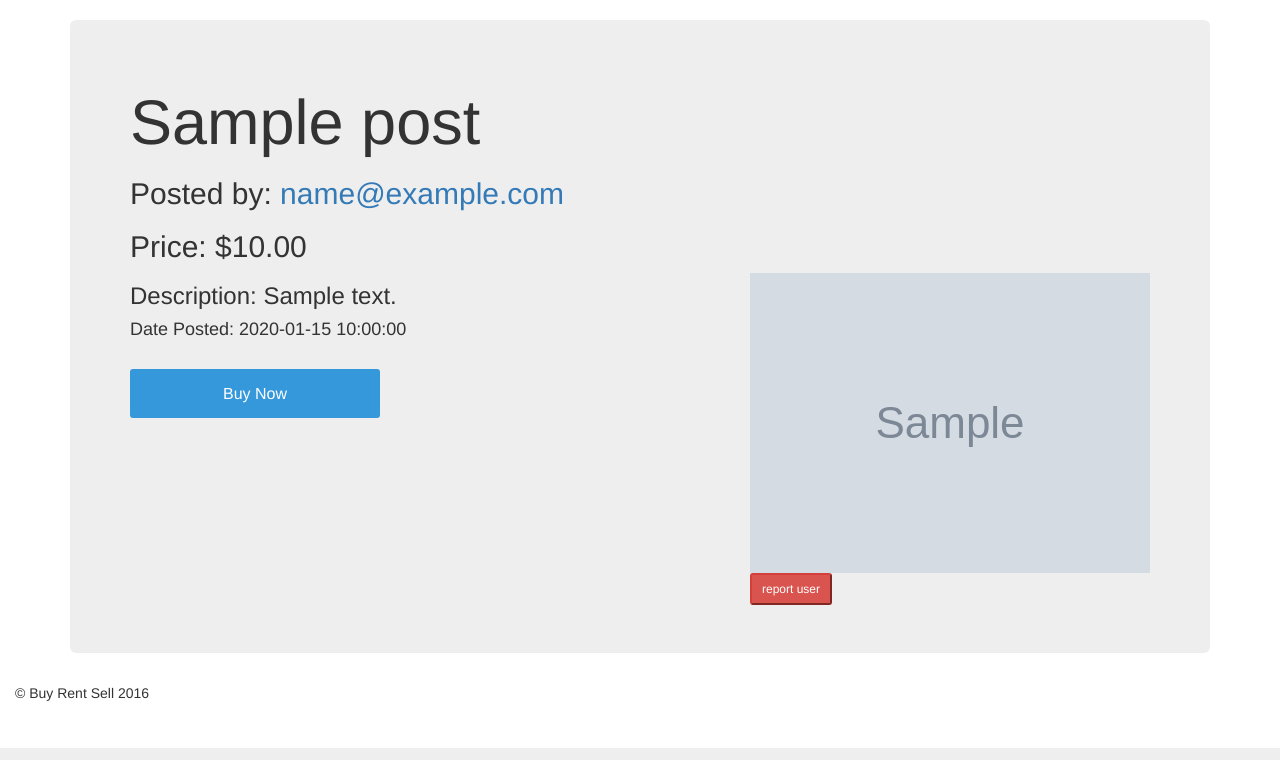
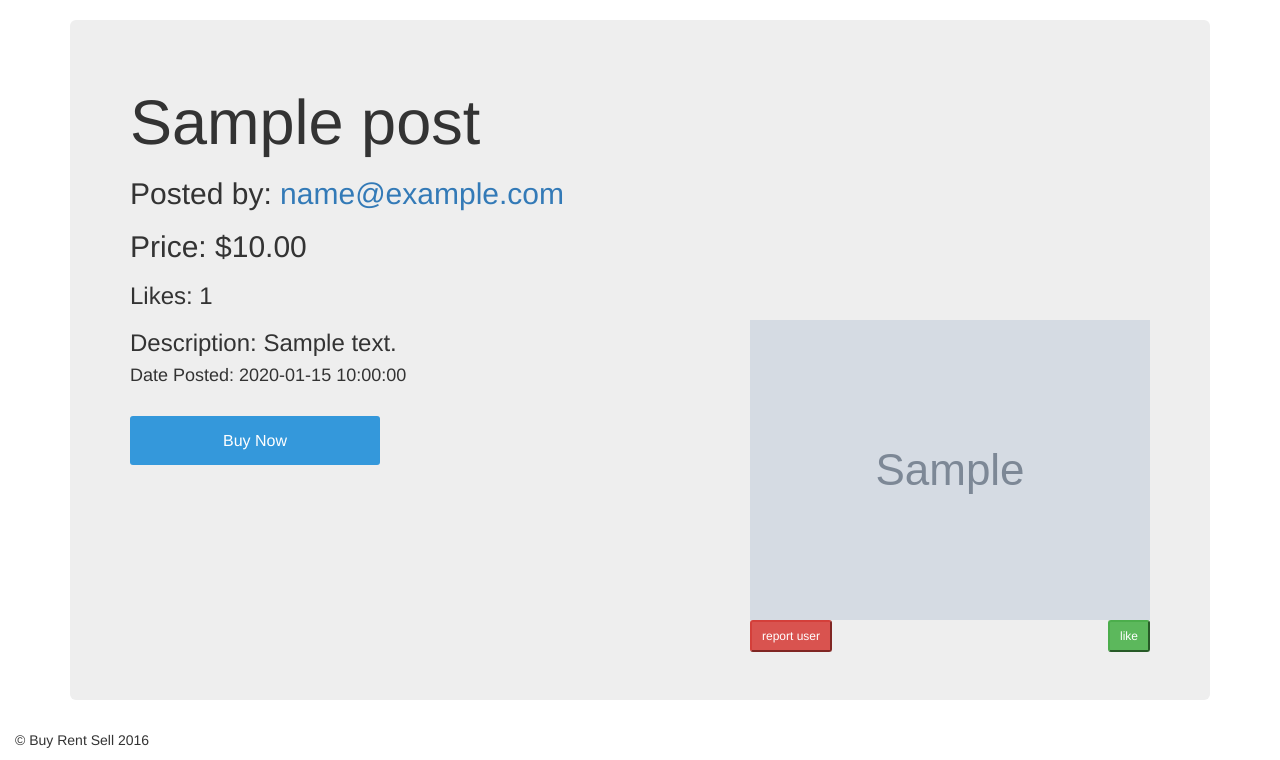
Before and after one commit to mhendri/buyrentsell, a Flask app: page /item/1 in a window 1280 px wide. Shown: the part 52-812 px from the top of the page. Run offline with Flask 2, Linux system fonts and the light colour scheme; tables that the repository leaves empty hold one stand-in row (values such as "Sample post"); grey boxes marked "Sample" are stand-in pictures; some libraries are stand-ins or nearby versions.

Commit message:
Add like functionality

```diff
--- a/app.py
+++ b/app.py
@@ -170,7 +170,7 @@ class Post(db.Model):
     image = db.Column('image', db.String(120))
     isSold = db.Column('isSold', db.Boolean)
     buyer = db.Column('buyer', db.String(120))
-
+    like = db.Column('like', db.Integer)
     ############################################################################
     ## CONSTRUCTOR
     ############################################################################
@@ -185,6 +185,7 @@ class Post(db.Model):
         self.category = category
         self.image = image
         self.isSold = False
+        self.like = 0
 
     # TODO: Need to add few more things:
     # buyer_id, (is_biddable, current_bid, time_limit), date_posted, is_reported, image
@@ -242,6 +243,10 @@ class Post(db.Model):
 
     def updateBuyer(self, purchaser):
         self.buyer = purchaser
+        db.session.commit()
+
+    def updateLike(self):
+        self.like += 1
         db.session.commit()
 
     ############################################################################
@@ -476,3 +481,16 @@ def reportUser(id):
         flash('Your flagging of '+ seller.email + ' is under review!')
         return redirect(url_for('show_entries'))
     return render_template('report_user.html')
+
+@app.route('/item/<id>/liked', methods=['GET', 'POST'])
+@login_required
+def likePost(id):
+    item = Post.query.filter_by(id=id).first()
+    item_userid = User.query.filter_by(id=item.userid).first()
+
+    if request.method == 'POST':
+        item.updateLike()
+        flash("You liked it")
+        return render_template('item.html', item=item, item_userid=item_userid)
+
+    return render_template('item.html', item=item, item_userid=item_userid)
--- a/templates/item.html
+++ b/templates/item.html
@@ -5,13 +5,23 @@
     <h1>{{ item.title }}</h1>
     <h2>Posted by: <a href="/user/{{ item_userid.id }}">{{ item_userid.email }}</a></h2>
     <h2>Price: ${{ item.price }}</h2>
+    <h3>Likes: {{item.like}}</h3>
+
     <div style="float:right" >
-      <img src="{{item.image}}" style="height:300px;">
+    <img src="{{item.image}}" style="height:300px;">
 
-      <form action="/item/{{ item.id }}/reportUser" method="GET" id="reportUser">
+    <form action="/item/{{ item.id }}/reportUser" method="GET" id="reportUser">
         <button style ="float:left" type="submit" id="reportUser" class=" btn-danger btn-sm btn-primary ">report user</button>
+
       </form>
+
+    <form action="/item/{{ item.id }}/liked" method="POST" id="like">
+        <button style = "float:right" type="submit" id="like" class="btn-success btn-sm btn-primary">like</button>
+    </form>
+
     </div>
+
+
     <h3>Description: {{ item.descr }}</h3>
     <h4>Date Posted: {{item.date}}</h4>
 
```
